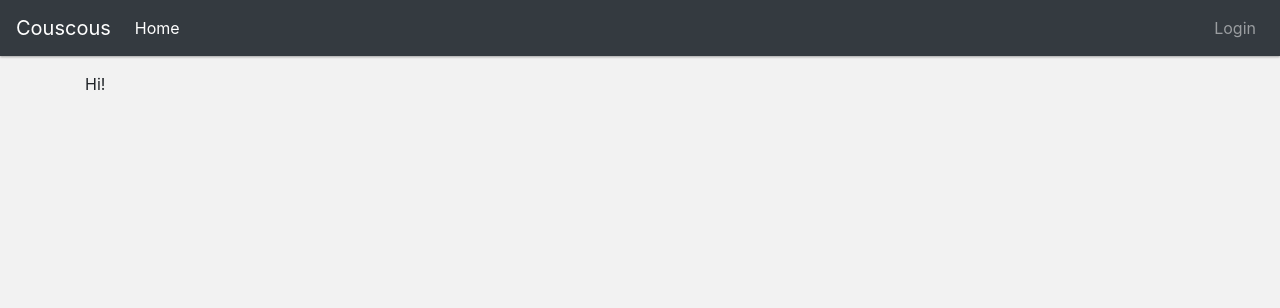
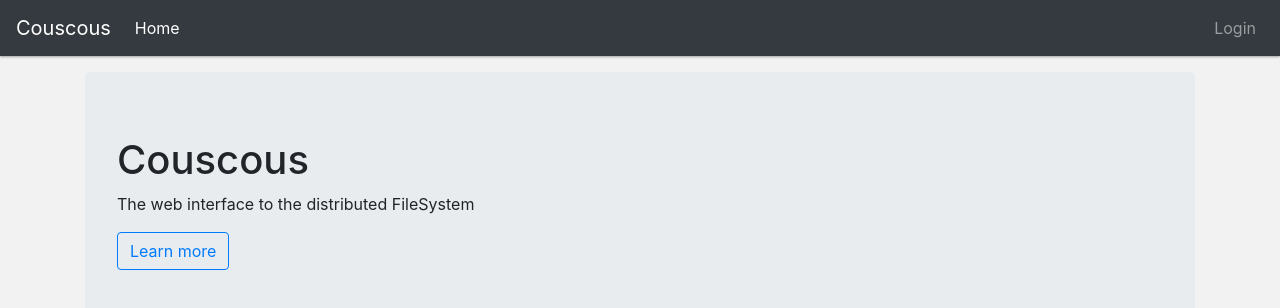
Before and after one commit to chrisvrose/couscous-next, a Next.js app: page / in a window 1280 px wide. Shown: the top 308 px of the page. Built offline with nearby package versions, Linux system fonts and the light colour scheme; no server answers.

Commit message:
Add mainPage

```diff
--- a/pages/index.tsx
+++ b/pages/index.tsx
@@ -1,17 +1,30 @@
-import { Container,Row, Col } from 'react-bootstrap';
+import { Button, Col, Container, Jumbotron, Row } from 'react-bootstrap';
 import Header from '../components/Header';
 import styles from '../styles/index.module.css';
 
 export default function Home() {
     return (
         <>
-      <Header title="Home" activeKey='home'/>
+            <Header title="Home" activeKey="home" />
             <Container fluid="md">
                 <Row>
-          <Col>Hi!</Col>
+                    <Col>
+                        <Jumbotron>
+                            <h1>Couscous</h1>
+                            <p>
+                                The web interface to the distributed FileSystem
+                            </p>
+                            <Button
+                                href="https://github.com/chrisvrose/couscous-next"
+                                variant="outline-primary"
+                            >
+                                Learn more
+                            </Button>
+                        </Jumbotron>
+                    </Col>
                 </Row>
                 <div className={styles.needSpace}></div>
             </Container>
         </>
-  )
+    );
 }
```
Lines whose indentation alone changed are shown as unchanged.
